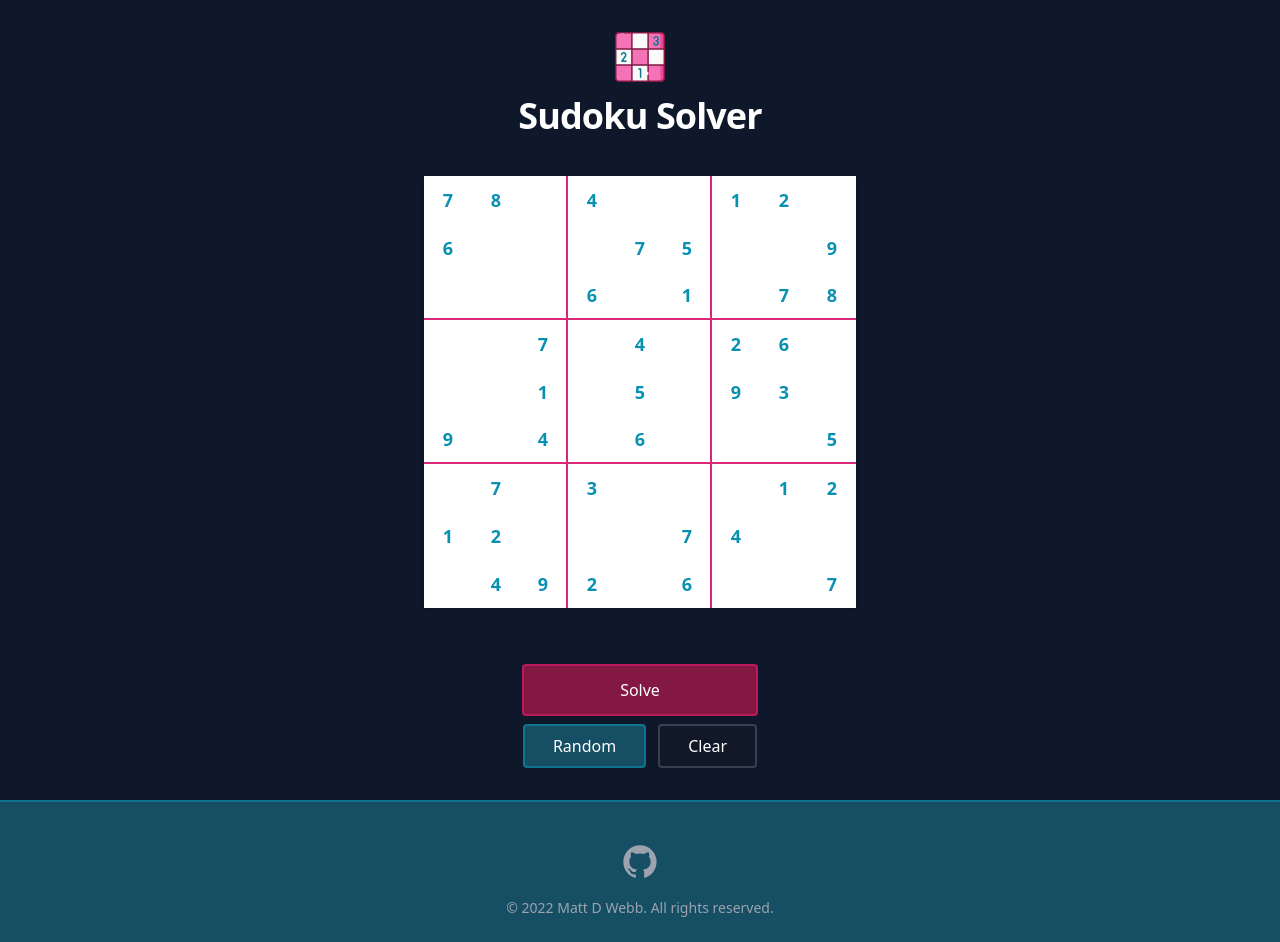
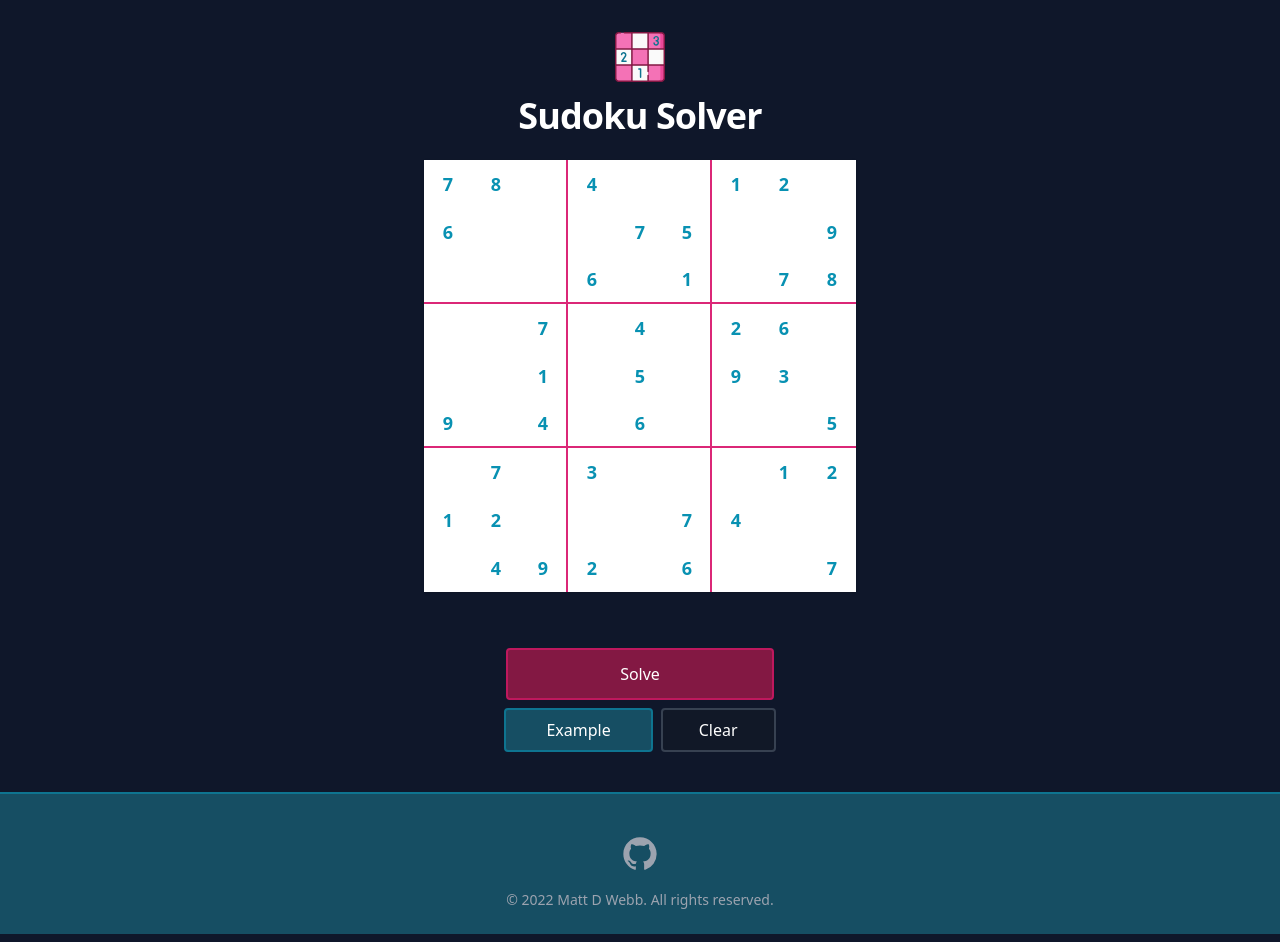
Before and after one commit to matt-d-webb/sudoku-solver, a Next.js app: page / in a window 1280 px wide. Built offline with nearby package versions, Linux system fonts and the light colour scheme.

Commit message:
fix: revert random generator

```diff
--- a/pages/index.tsx
+++ b/pages/index.tsx
@@ -9,6 +9,7 @@ import {
   validInsert,
   exampleBoard as initialState,
   randomBoard,
+  emptyBoard
 } from "../solver/sudoku";
 
 function classNames(...classes: string[]): string {
@@ -47,17 +48,23 @@ export default function Home(): JSX.Element {
     setInvalidChar(false);
     setInvalidVal(false);
     setIsSolved(false);
-    const empty: Board = [
-      ...new Array(9).fill([]).map((_) => [...new Array(9).fill(0)]),
-    ];
+    const empty: Board = emptyBoard();
     setBoard(empty);
   };
 
+  const exampleSudoku = (): void => {
+    setInvalidChar(false);
+    setInvalidVal(false);
+    setIsSolved(false);
+    setBoard(initialState);
+  };
+
+  // TODO: invalid option for random valid sudoku generation:
   const generateRandomBoard = (): void => {
     setInvalidChar(false);
     setInvalidVal(false);
     setIsSolved(false);
-    setBoard(randomBoard());
+    setBoard([...randomBoard().map((r) => [...r])]);
   };
 
   const updateBoard = (value: Input, row: number, col: number): void => {
@@ -113,7 +120,7 @@ export default function Home(): JSX.Element {
       </Head>
 
       <main className="p-4 sm:p-8">
-        <p className="mx-auto text-center">
+        <p className="mx-auto text-center mt-4 sm:mt-0">
           <Image src={Logo} alt="Sudoku Solver" width={50} height={50} />
         </p>
         <h1
@@ -132,7 +139,7 @@ export default function Home(): JSX.Element {
         )}
 
         {/* SUDOKU GRID */}
-        <div className="flex justify-center items-center mt-5 sm:mt-8">
+        <div className="flex justify-center items-center mt-5 sm:mt-4">
           <div className={classNames("grid grid-cols-9 text-sm shadow")}>
             {board.map((rows, rowIdx) => {
               return (
@@ -194,25 +201,24 @@ export default function Home(): JSX.Element {
           <button
             type="button"
             id="solveBtn"
-            className="inline-flex items-center px-24 py-3 border-2 border-pink-700 text-md font-medium rounded text-white bg-pink-900 hover:bg-pink-700"
+            className="inline-flex items-center px-28 py-3 border-2 border-pink-700 text-md font-medium rounded text-white bg-pink-900 hover:bg-pink-700"
             onClick={() => solveSudoku()}
           >
             Solve
           </button>
         </div>
-        <div className="flex justify-center items-center gap-3">
+        <div className="flex justify-center items-center gap-2 sm:mb-2">
           <button
             type="button"
-            id="randBtn"
-            className="inline-flex mt-2 items-center px-7 py-2 border-2 border-cyan-700 text-md font-medium rounded text-white bg-cyan-900 hover:bg-cyan-700"
-            onClick={() => generateRandomBoard()}
+            className="inline-flex mt-2 items-center px-10 py-2 border-2 border-cyan-700 text-md font-medium rounded text-white bg-cyan-900 hover:bg-cyan-700"
+            onClick={() => exampleSudoku()}
           >
-            Random
+            Example
           </button>
           <button
             type="button"
             id="clearBtn"
-            className="inline-flex mt-2 items-center px-7 py-2 border-2 border-gray-700 text-md font-medium rounded text-white bg-gray-900 hover:bg-gray-700"
+            className="inline-flex mt-2 items-center px-9 py-2 border-2 border-gray-700 text-md font-medium rounded text-white bg-gray-900 hover:bg-gray-700"
             onClick={() => resetEmpty()}
           >
             Clear
--- a/solver/sudoku.ts
+++ b/solver/sudoku.ts
@@ -5,7 +5,6 @@ const initiateSolving = (row: number, col: number, board: Board): Boolean => {
   if (currentC === board[currentR].length) {
     currentR++;
     currentC = 0;
-    // checked all cells
     if (currentR === board.length) return true;
   }
 
@@ -49,7 +48,7 @@ export const emptyBoard = (): Board => {
 export const solver = (board: Board): Board => {
   const boardCopy = [...board.map((r) => [...r])];
   initiateSolving(0, 0, boardCopy);
-  return boardCopy;
+  return [...boardCopy.map((r) => [...r])];
 };
 
 export const validInsert = (value: number, row: number, col: number, board: Board): Boolean => {
@@ -69,7 +68,12 @@ export const validInsert = (value: number, row: number, col: number, board: Boar
   return true;
 };
 
-export const randomBoard = (difficulty: number = 30): Board => {
+/**
+ * TODO: this can generate "unsolvable" sudoku's puzzles - fix it!
+ * @param difficulty
+ * @returns
+ */
+export const randomBoard = (difficulty: number = 20): Board => {
 
   const board = emptyBoard();
   const rand = (max: number): number => Math.floor(Math.random() * (max - 1 + 1) + 1);
```
